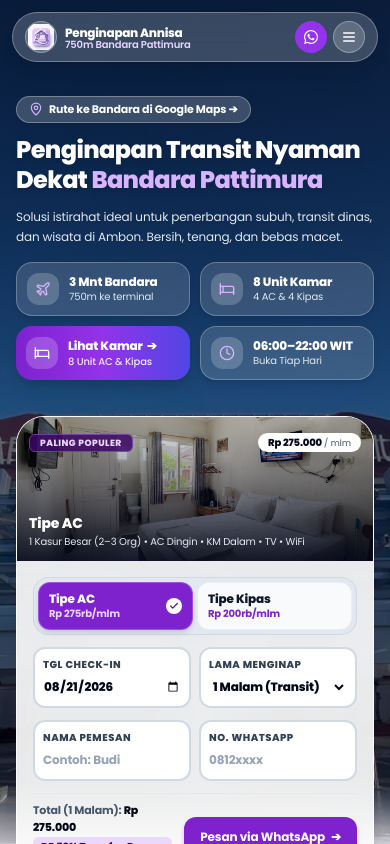
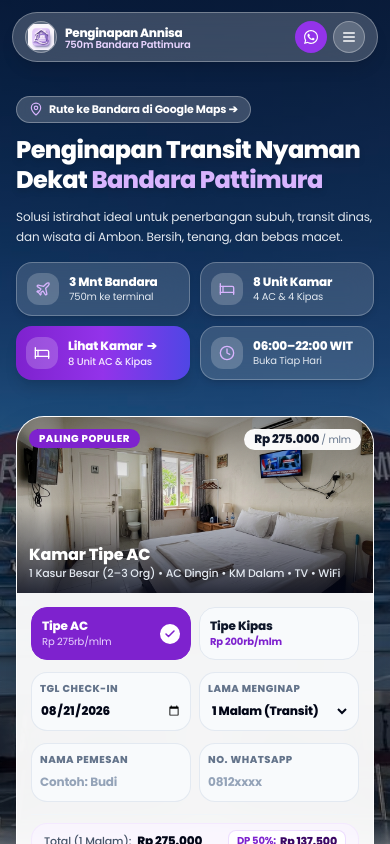
Before and after one commit to ilsetiawan1/penginapan-annisa, a Next.js app in the folder apps/web/: page / in a window 390 px wide. Shown: the top 844 px of the page. Built offline with nearby package versions, Linux system fonts and the light colour scheme.

Commit message:
style(home): redesign booking widget bottom bar into clean flex row for Total & DP with full-width CTA button to prevent mobile cramping

```diff
--- a/apps/web/src/features/public/home/components/booking-widget.tsx
+++ b/apps/web/src/features/public/home/components/booking-widget.tsx
@@ -1,184 +1,194 @@
 "use client";
 
-import { Check } from "lucide-react";
+import { Check, Clock } from "lucide-react";
 import Image from "next/image";
 import { useState } from "react";
 import { Button } from "../../../../components/ui/button";
 import { Card } from "../../../../components/ui/card";
-import { getRoomBookingWhatsAppUrl } from "../../../../lib/whatsapp";
+import { ANNISA_WA_NUMBER } from "../../../../lib/whatsapp";
 
-interface RoomOption {
-  id: "ac" | "kipas";
-  name: string;
-  price: number;
-  dp: number;
-  image: string;
-  features: string;
-}
-
-const ROOM_OPTIONS: RoomOption[] = [
-  {
-    id: "ac",
-    name: "Tipe AC",
-    price: 275000,
-    dp: 137500,
-    image: "/rooms/room-ac-101.jpg",
-    features: "1 Kasur Besar (2–3 Org) • AC Dingin • KM Dalam • TV • WiFi",
-  },
-  {
-    id: "kipas",
-    name: "Tipe Kipas",
-    price: 200000,
-    dp: 100000,
-    image: "/rooms/room-kipas-201.jpg",
-    features: "1 Kasur Besar (2–3 Org) • Kipas Angin • KM Dalam • TV • WiFi",
-  },
-];
+type RoomType = "ac" | "kipas";
 
 export function BookingWidget() {
-  const [selectedRoom, setSelectedRoom] = useState<"ac" | "kipas">("ac");
+  const [selectedType, setSelectedType] = useState<RoomType>("ac");
   const [checkInDate, setCheckInDate] = useState<string>(() => {
-    const today = new Date();
-    return today.toISOString().split("T")[0];
+    return new Date().toISOString().split("T")[0];
   });
   const [nights, setNights] = useState<number>(1);
   const [guestName, setGuestName] = useState<string>("");
   const [guestPhone, setGuestPhone] = useState<string>("");
 
-  const currentRoom = ROOM_OPTIONS.find((r) => r.id === selectedRoom) || ROOM_OPTIONS[0];
-  const totalPrice = currentRoom.price * nights;
-  const dpPrice = currentRoom.dp * nights;
+  // Harga per malam
+  const pricePerNight = selectedType === "ac" ? 275000 : 200000;
+  const totalPrice = pricePerNight * nights;
+  const dpPrice = Math.round(totalPrice * 0.5);
 
   const handleBooking = () => {
-    const url = getRoomBookingWhatsAppUrl({
-      roomName: currentRoom.name,
-      price: currentRoom.price.toLocaleString("id-ID"),
-      checkInDate: checkInDate || "Segera",
-      nights: nights,
-      total: totalPrice.toLocaleString("id-ID"),
-      dp: dpPrice.toLocaleString("id-ID"),
+    const formattedDate = new Date(checkInDate).toLocaleDateString("id-ID", {
+      day: "numeric",
+      month: "short",
+      year: "numeric",
     });
-    window.open(url, "_blank");
+
+    const typeName = selectedType === "ac" ? "Kamar Tipe AC" : "Kamar Tipe Kipas";
+
+    const waMessage = `*Halo Penginapan Annisa, saya ingin reservasi kamar:*
+• Tipe: *${typeName}*
+• Tgl Check-In: *${formattedDate}*
+• Durasi: *${nights} Malam*
+• Nama Pemesan: *${guestName || "-"}*
+• No. WhatsApp: *${guestPhone || "-"}*
+• Estimasi Total: *Rp ${totalPrice.toLocaleString("id-ID")}*
+• DP 50%: *Rp ${dpPrice.toLocaleString("id-ID")}*
+
+Apakah kamar ini tersedia di tanggal tersebut? Terima kasih! 🙏`;
+
+    window.open(
+      `https://wa.me/${ANNISA_WA_NUMBER}?text=${encodeURIComponent(waMessage)}`,
+      "_blank"
+    );
   };
 
   return (
-    <Card className="overflow-hidden p-0 bg-white/90 backdrop-blur-xl border border-white/80 shadow-2xl shadow-purple-950/20 rounded-3xl text-left transition-all">
-      {/* Top Room Photo Banner */}
-      <div className="relative h-36 sm:h-44 w-full bg-slate-900 overflow-hidden">
+    <Card className="w-full max-w-lg mx-auto bg-white/95 backdrop-blur-xl border border-white/90 shadow-2xl rounded-3xl overflow-hidden p-0">
+      {/* 1. Room Image Preview Banner */}
+      <div className="relative h-44 sm:h-52 w-full bg-slate-100 overflow-hidden">
         <Image
-          src={currentRoom.image}
-          alt={currentRoom.name}
+          src={
+            selectedType === "ac"
+              ? "/rooms/room-ac-101.jpg"
+              : "/rooms/room-kipas-201.jpg"
+          }
+          alt="Preview Kamar Penginapan Annisa"
           fill
-          className="object-cover opacity-90 transition-all duration-300"
+          className="object-cover transition-transform duration-500 hover:scale-105"
+          priority
         />
-        <div className="absolute inset-0 bg-gradient-to-t from-slate-950/90 via-slate-950/40 to-transparent" />
+        <div className="absolute inset-0 bg-gradient-to-t from-slate-950/80 via-transparent to-black/30" />
 
-        {/* Top Badges */}
-        <div className="absolute top-3 left-3">
-          <span className="bg-purple-950/85 text-purple-200 border border-purple-400/40 px-2.5 py-0.5 rounded-md text-[9px] font-extrabold uppercase tracking-wider shadow-xs">
-            {selectedRoom === "ac" ? "Paling Populer" : "Paling Hemat"}
+        {/* Badge Info */}
+        <div className="absolute top-3 left-3 flex items-center gap-1.5">
+          <span className="bg-purple-700 text-white text-[10px] font-black px-2.5 py-0.5 rounded-full shadow-xs uppercase tracking-wider">
+            {selectedType === "ac" ? "Paling Populer" : "Paling Hemat"}
           </span>
         </div>
 
-        <div className="absolute top-3 right-3">
-          <span className="bg-white text-slate-950 px-2.5 py-0.5 rounded-full text-[10px] font-black shadow-xs">
-            Rp {currentRoom.price.toLocaleString("id-ID")}{" "}
-            <span className="text-[9px] font-medium text-slate-500">/ mlm</span>
-          </span>
+        <div className="absolute top-3 right-3 bg-white/95 backdrop-blur-md px-2.5 py-0.5 rounded-full text-slate-900 text-xs font-black shadow-xs">
+          Rp {pricePerNight.toLocaleString("id-ID")} <span className="text-[10px] font-normal text-slate-500">/ mlm</span>
         </div>
 
-        {/* Bottom Overlay Text */}
         <div className="absolute bottom-3 left-3 right-3 text-white">
-          <h3 className="text-sm sm:text-base font-black leading-tight drop-shadow-xs">
-            {currentRoom.name}
+          <h3 className="font-black text-base sm:text-lg leading-tight drop-shadow-sm">
+            {selectedType === "ac" ? "Kamar Tipe AC" : "Kamar Tipe Kipas"}
           </h3>
-          <p className="text-[10px] sm:text-[11px] text-slate-200 line-clamp-1 mt-0.5 drop-shadow-xs">
-            {currentRoom.features}
+          <p className="text-[11px] text-slate-200 font-medium drop-shadow-xs">
+            {selectedType === "ac"
+              ? "1 Kasur Besar (2–3 Org) • AC Dingin • KM Dalam • TV • WiFi"
+              : "1 Kasur Besar (2–3 Org) • Kipas Dinding • KM Dalam • TV • WiFi"}
           </p>
         </div>
       </div>
 
-      <div className="p-4 sm:p-5 space-y-3">
-        {/* High-Contrast Segmented Room Type Switch */}
-        <div className="bg-slate-200/80 p-1 rounded-2xl border border-slate-300/80 grid grid-cols-2 gap-1">
-          {ROOM_OPTIONS.map((room) => {
-            const isSelected = selectedRoom === room.id;
-            return (
+      {/* 2. Interactive Form Inputs */}
+      <div className="p-3.5 sm:p-5 space-y-3">
+        {/* Room Type Selector */}
+        <div className="grid grid-cols-2 gap-2">
           <button
-                key={room.id}
             type="button"
-                onClick={() => setSelectedRoom(room.id)}
-                className={`py-2 px-2.5 rounded-xl transition-all cursor-pointer flex items-center justify-between text-left ${
-                  isSelected
-                    ? "bg-purple-700 text-white shadow-md border border-purple-400/50"
-                    : "bg-white/80 text-slate-800 hover:bg-white border border-slate-200/70"
+            onClick={() => setSelectedType("ac")}
+            className={`p-2.5 rounded-2xl border text-left transition-all cursor-pointer flex items-center justify-between ${
+              selectedType === "ac"
+                ? "bg-purple-700 text-white border-purple-700 shadow-xs"
+                : "bg-slate-50 hover:bg-slate-100 text-slate-900 border-slate-200"
             }`}
           >
             <div>
-                  <p
-                    className={`font-extrabold text-xs leading-tight ${
-                      isSelected ? "text-white" : "text-slate-900"
-                    }`}
-                  >
-                    {room.name}
-                  </p>
-                  <p
-                    className={`text-[10px] font-bold ${
-                      isSelected ? "text-purple-200" : "text-purple-700"
-                    }`}
-                  >
-                    Rp {(room.price / 1000).toFixed(0)}rb/mlm
+              <p className="font-extrabold text-xs">Tipe AC</p>
+              <p className={`text-[10px] ${selectedType === "ac" ? "text-purple-200" : "text-purple-700 font-bold"}`}>
+                Rp 275rb/mlm
               </p>
             </div>
-                {isSelected && (
-                  <div className="w-4 h-4 rounded-full bg-white text-purple-900 flex items-center justify-center shrink-0 shadow-xs">
-                    <Check className="w-2.5 h-2.5 stroke-[3]" />
+            {selectedType === "ac" && (
+              <div className="w-5 h-5 rounded-full bg-white text-purple-700 flex items-center justify-center shrink-0">
+                <Check className="w-3 h-3 stroke-[3]" />
               </div>
             )}
           </button>
-            );
-          })}
+
+          <button
+            type="button"
+            onClick={() => setSelectedType("kipas")}
+            className={`p-2.5 rounded-2xl border text-left transition-all cursor-pointer flex items-center justify-between ${
+              selectedType === "kipas"
+                ? "bg-purple-700 text-white border-purple-700 shadow-xs"
+                : "bg-slate-50 hover:bg-slate-100 text-slate-900 border-slate-200"
+            }`}
+          >
+            <div>
+              <p className="font-extrabold text-xs">Tipe Kipas</p>
+              <p className={`text-[10px] ${selectedType === "kipas" ? "text-purple-200" : "text-purple-700 font-bold"}`}>
+                Rp 200rb/mlm
+              </p>
+            </div>
+            {selectedType === "kipas" && (
+              <div className="w-5 h-5 rounded-full bg-white text-purple-700 flex items-center justify-center shrink-0">
+                <Check className="w-3 h-3 stroke-[3]" />
+              </div>
+            )}
+          </button>
         </div>
 
-        {/* High-Contrast Date & Nights Inputs */}
+        {/* Date & Nights Selector */}
         <div className="grid grid-cols-2 gap-2">
-          <div className="bg-white border-2 border-slate-300/90 focus-within:border-purple-600 shadow-2xs rounded-xl p-2 sm:p-2.5 transition-all">
-            <label className="text-[10px] font-black text-slate-700 uppercase tracking-wider block mb-0.5">
+          <div className="bg-slate-50 border border-slate-200/90 focus-within:border-purple-600 rounded-2xl p-2 sm:p-2.5 transition">
+            <label
+              htmlFor="booking-checkin-date"
+              className="text-[10px] font-black text-slate-500 uppercase tracking-wider block mb-0.5"
+            >
               TGL CHECK-IN
             </label>
             <input
+              id="booking-checkin-date"
               type="date"
               value={checkInDate}
               onChange={(e) => setCheckInDate(e.target.value)}
-              className="w-full bg-transparent text-xs sm:text-sm font-black text-slate-950 outline-none cursor-pointer"
+              className="w-full bg-transparent text-xs sm:text-sm font-extrabold text-slate-950 outline-none cursor-pointer"
             />
           </div>
 
-          <div className="bg-white border-2 border-slate-300/90 focus-within:border-purple-600 shadow-2xs rounded-xl p-2 sm:p-2.5 transition-all">
-            <label className="text-[10px] font-black text-slate-700 uppercase tracking-wider block mb-0.5">
+          <div className="bg-slate-50 border border-slate-200/90 focus-within:border-purple-600 rounded-2xl p-2 sm:p-2.5 transition">
+            <label
+              htmlFor="booking-nights-select"
+              className="text-[10px] font-black text-slate-500 uppercase tracking-wider block mb-0.5"
+            >
               LAMA MENGINAP
             </label>
             <select
+              id="booking-nights-select"
               value={nights}
               onChange={(e) => setNights(Number(e.target.value))}
-              className="w-full bg-transparent text-xs sm:text-sm font-black text-slate-950 outline-none cursor-pointer"
+              className="w-full bg-transparent text-xs sm:text-sm font-extrabold text-slate-950 outline-none cursor-pointer"
             >
               <option value={1}>1 Malam (Transit)</option>
               <option value={2}>2 Malam</option>
               <option value={3}>3 Malam</option>
               <option value={4}>4 Malam</option>
-              <option value={5}>5+ Malam</option>
+              <option value={5}>5 Malam</option>
             </select>
           </div>
         </div>
 
-        {/* High-Contrast Guest Name & WhatsApp Inputs */}
+        {/* Guest Name & Phone */}
         <div className="grid grid-cols-2 gap-2">
-          <div className="bg-white border-2 border-slate-300/90 focus-within:border-purple-600 shadow-2xs rounded-xl p-2 sm:p-2.5 transition-all">
-            <label className="text-[10px] font-black text-slate-700 uppercase tracking-wider block mb-0.5">
+          <div className="bg-slate-50 border border-slate-200/90 focus-within:border-purple-600 rounded-2xl p-2 sm:p-2.5 transition">
+            <label
+              htmlFor="booking-guest-name"
+              className="text-[10px] font-black text-slate-500 uppercase tracking-wider block mb-0.5"
+            >
               NAMA PEMESAN
             </label>
             <input
+              id="booking-guest-name"
               type="text"
               value={guestName}
               onChange={(e) => setGuestName(e.target.value)}
@@ -187,11 +197,15 @@ export function BookingWidget() {
             />
           </div>
 
-          <div className="bg-white border-2 border-slate-300/90 focus-within:border-purple-600 shadow-2xs rounded-xl p-2 sm:p-2.5 transition-all">
-            <label className="text-[10px] font-black text-slate-700 uppercase tracking-wider block mb-0.5">
+          <div className="bg-slate-50 border border-slate-200/90 focus-within:border-purple-600 rounded-2xl p-2 sm:p-2.5 transition">
+            <label
+              htmlFor="booking-guest-phone"
+              className="text-[10px] font-black text-slate-500 uppercase tracking-wider block mb-0.5"
+            >
               NO. WHATSAPP
             </label>
             <input
+              id="booking-guest-phone"
               type="tel"
               value={guestPhone}
               onChange={(e) => setGuestPhone(e.target.value)}
@@ -201,26 +215,32 @@ export function BookingWidget() {
           </div>
         </div>
 
-        {/* Bottom Price Summary & CTA Button */}
-        <div className="pt-2 flex items-center justify-between gap-3 border-t border-slate-200/90">
-          <div>
-            <p className="text-[11px] text-slate-600 font-bold">
-              Total ({nights} Malam):{" "}
-              <strong className="text-slate-950 font-black">
+        {/* 3. Bottom Price Summary & CTA Button (Flex-Aligned, Zero Cramping) */}
+        <div className="pt-2 space-y-2 border-t border-slate-100">
+          {/* Baris Rincian Harga & DP (Flex Horizontal Sejajar) */}
+          <div className="flex items-center justify-between bg-purple-50/80 border border-purple-100/90 rounded-2xl px-3 py-1.5 text-xs">
+            <div className="flex items-center gap-1.5">
+              <span className="text-slate-600 font-medium text-[11px]">Total ({nights} Malam):</span>
+              <strong className="text-slate-950 font-black text-xs sm:text-sm">
                 Rp {totalPrice.toLocaleString("id-ID")}
               </strong>
-            </p>
-            <p className="text-[10px] font-extrabold text-purple-950 bg-purple-200/90 px-2 py-0.5 rounded-md inline-block mt-0.5 shadow-2xs">
-              DP 50% Transfer: Rp {dpPrice.toLocaleString("id-ID")}
-            </p>
             </div>
 
+            <div className="flex items-center gap-1 bg-white/95 border border-purple-200/80 px-2 py-0.5 rounded-lg shadow-2xs">
+              <span className="text-purple-700 font-bold text-[10px]">DP 50%:</span>
+              <strong className="text-purple-950 font-black text-[11px]">
+                Rp {dpPrice.toLocaleString("id-ID")}
+              </strong>
+            </div>
+          </div>
+
+          {/* Tombol Pesan via WhatsApp Lebar Penuh */}
           <Button
             type="button"
             onClick={handleBooking}
-            className="rounded-xl bg-purple-700 hover:bg-purple-800 text-white font-bold text-xs sm:text-sm h-10 px-4 sm:px-5 gap-1.5 shadow-md hover:shadow-lg transition-all cursor-pointer shrink-0"
+            className="w-full rounded-2xl bg-purple-700 hover:bg-purple-800 text-white font-extrabold text-xs sm:text-sm h-11 gap-2 shadow-md hover:shadow-lg transition-all cursor-pointer flex items-center justify-center"
           >
-            <span>Pesan via WhatsApp</span>
+            <span>Pesan via WhatsApp Sekarang</span>
             <span className="text-xs">➔</span>
           </Button>
         </div>
```
Lines whose indentation alone changed are shown as unchanged.
